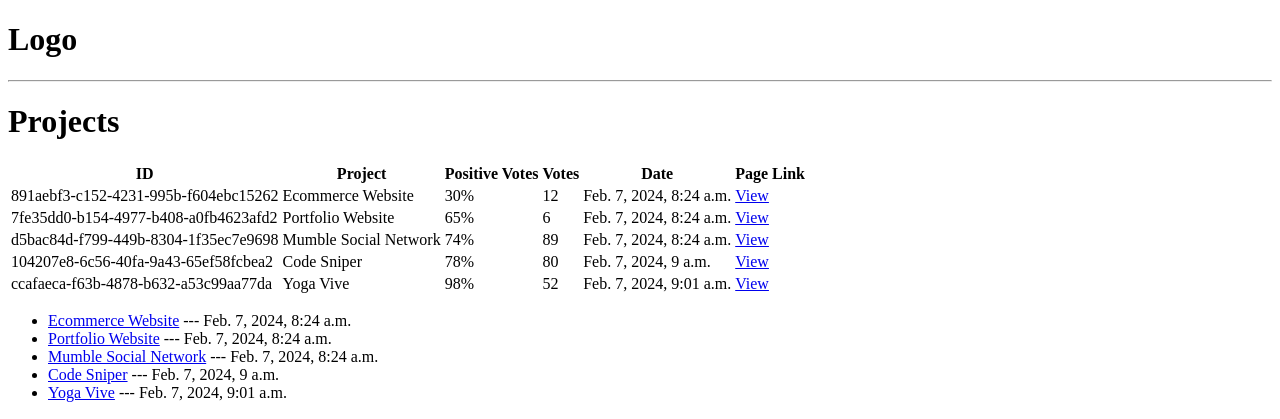
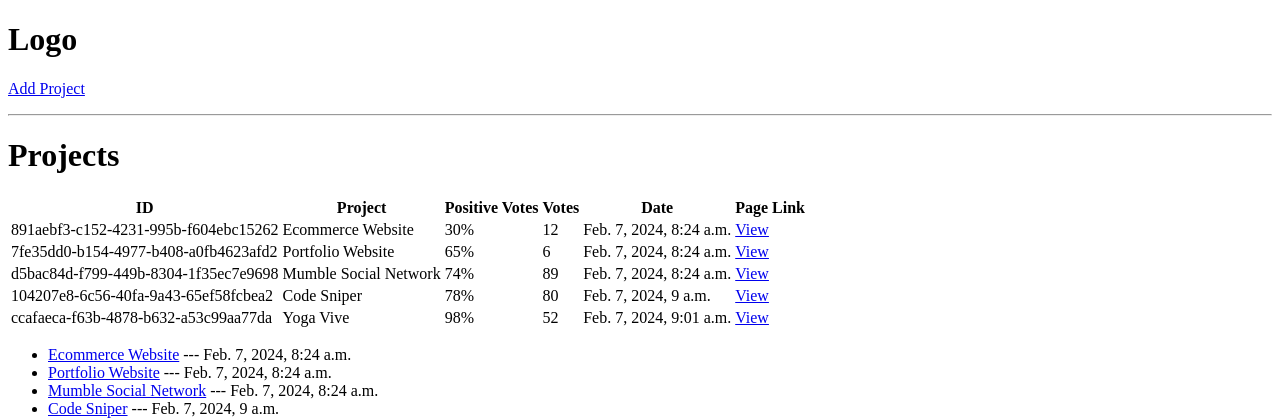
Before and after one commit to adimalca91/DevSearch, a Django app: page / in a window 1280 px wide. Shown: the top 419 px of the page. Run offline with Django 5.2, Linux system fonts and the light colour scheme; data comes from the database, SQL or seed files in the repository.

Commit message:
Added a link in the navbar template

```diff
--- a/templates/navbar.html
+++ b/templates/navbar.html
@@ -6,4 +6,5 @@
 -->
 
 <h1> Logo </h1>
+<p> <a href="{% url 'create-project' %}"> Add Project </a> </p>
 <hr>
```
